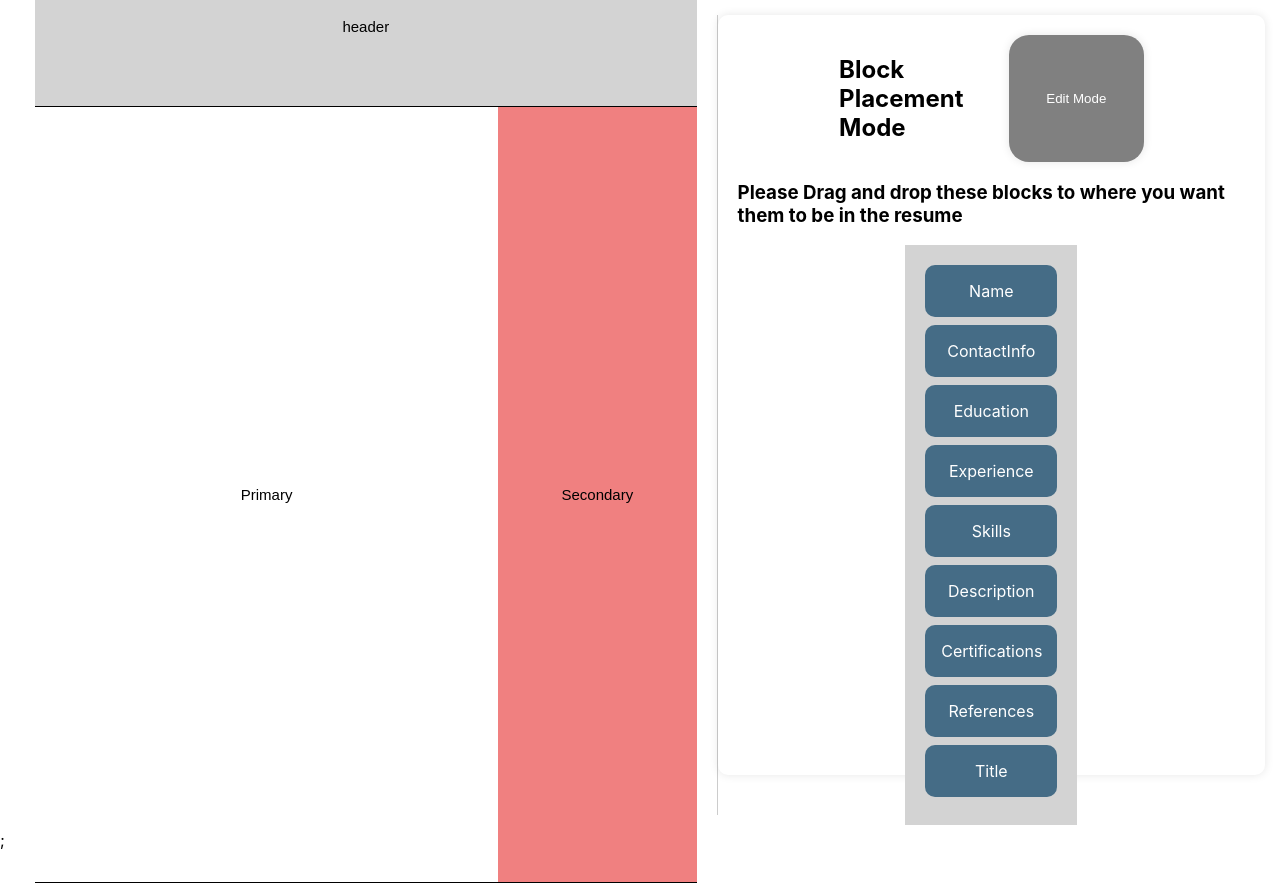
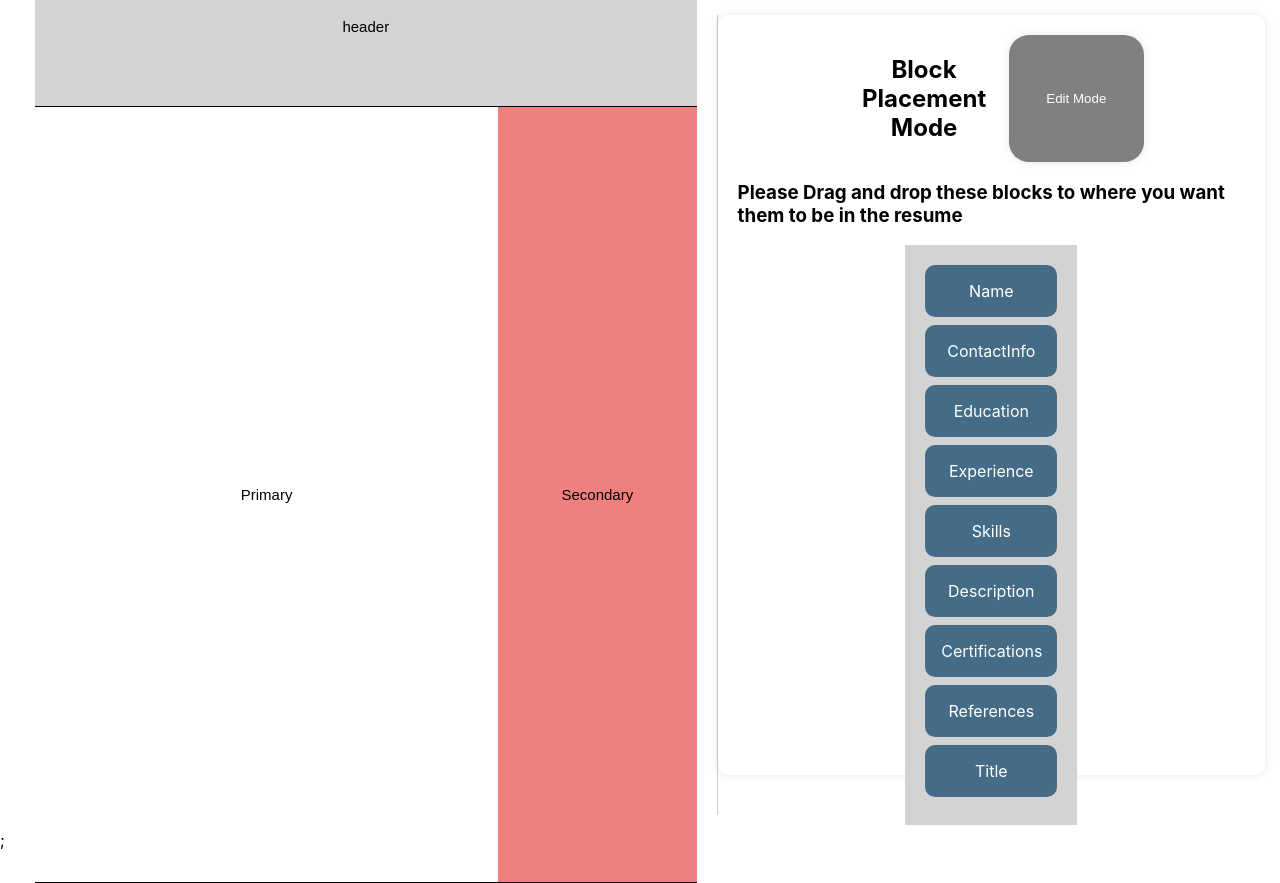
Before and after one commit to Henelllis/ResumeTemplateBuilder, a React (Create React App) app: page / in a window 1280 px wide. Built offline with nearby package versions, Linux system fonts and the light colour scheme.

Commit message:
rename proper variables

```diff
--- a/src/App.tsx
+++ b/src/App.tsx
@@ -1,14 +1,14 @@
 import "./App.css";
 
 import BlockContextProvider from "./store/blockContext";
-import Example_7 from "./components/Example_7";
+import TemplateResumeBuilder from "./components/TemplateResumeBuilder";
 import TemplateBuilderContextProvider from "./store/TemplateBuilderContext";
 
 function App() {
   return (
     <BlockContextProvider>
       <TemplateBuilderContextProvider>
-        <Example_7 layout="HEADER_PRIMARY" />;
+        <TemplateResumeBuilder layout="HEADER_PRIMARY" />;
       </TemplateBuilderContextProvider>
     </BlockContextProvider>
   );
--- a/src/components/ConfigControl.tsx
+++ b/src/components/ConfigControl.tsx
@@ -51,14 +51,15 @@ function ConfigControl() {
           width: "60%",
         }}
       >
-        <h2>{isBlockMode ? "Block Placement Mode" : "Edit Mode"}</h2>
+        <h2 style={{ textAlign: "center" }}>
+          {isBlockMode ? "Block Placement Mode" : "Edit Mode"}
+        </h2>
         <button
           disabled={!isValidToSwitchToEdit()}
           onClick={() => {
             const newMode = isBlockMode ? "HTML_EDIT" : "BLOCK_PLACEMENT_EDIT";
 
             if (isValidToSwitchToEdit()) {
-              console.log("Switching to", newMode);
               setMode({
                 mode: newMode,
               });
--- a/src/components/Example_7.tsx
+++ b/src/components/TemplateResumeBuilder.tsx
@@ -14,7 +14,9 @@ import BlockTemplateResumePreview from "./BlockTemplateResumePreview";
 import { TemplateBuilderContext } from "../store/TemplateBuilderContext";
 import ConfigControl from "./ConfigControl";
 
-const Example_7: React.FC<{ layout: TemplateLayout }> = ({ layout }) => {
+const TemplateResumeBuilder: React.FC<{ layout: TemplateLayout }> = ({
+  layout,
+}) => {
   const [setRender, setRenderState] = useState(false);
   const { blocks, blockRules, setBlocks } = useContext(BlockContext);
   const { currentWorkingTemplate, setCurrentWorkingTemplate } = useContext(
@@ -194,4 +196,4 @@ const Example_7: React.FC<{ layout: TemplateLayout }> = ({ layout }) => {
   );
 };
 
-export default Example_7;
+export default TemplateResumeBuilder;
```
